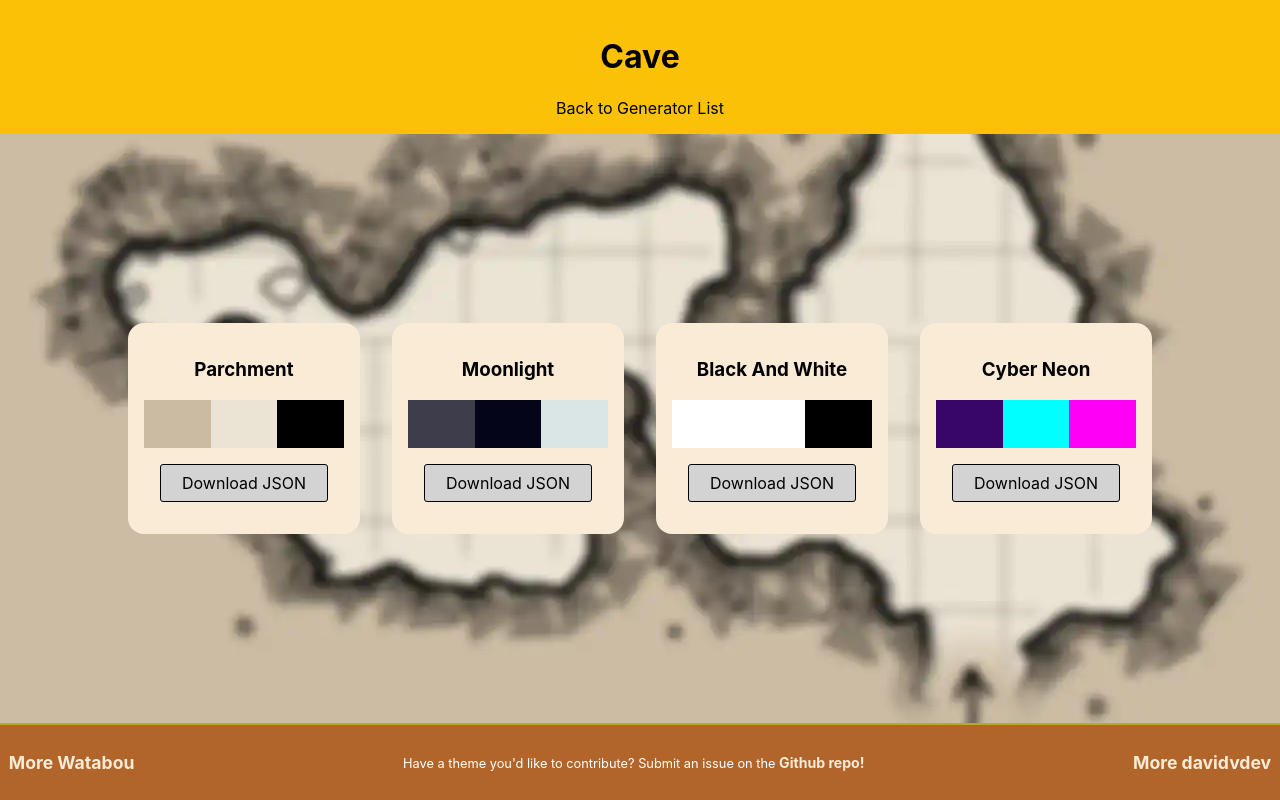
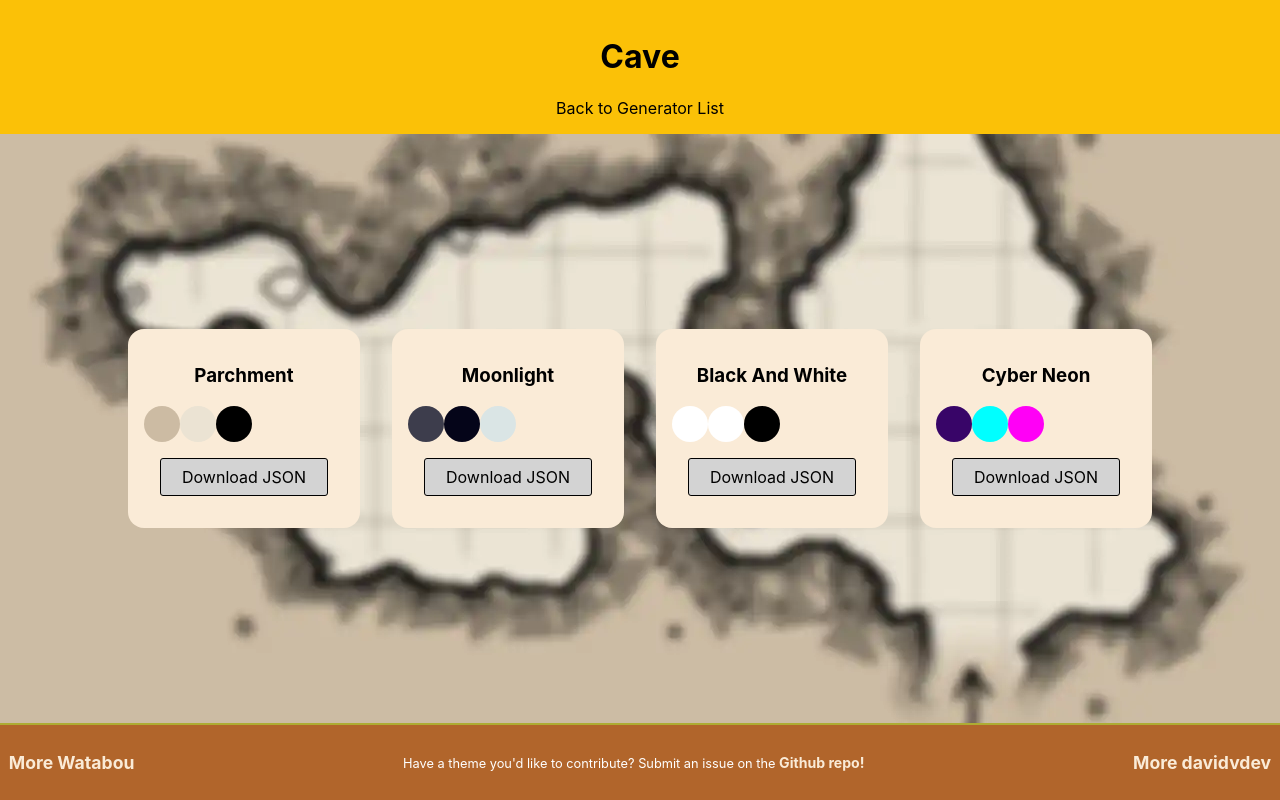
Before and after one commit to davidvdev/watabouthis, a React (Vite) app: page /cave in a window 1280 px wide. Built offline with nearby package versions, Linux system fonts and the light colour scheme.

Commit message:
color blocks to color dots

```diff
--- a/src/App.css
+++ b/src/App.css
@@ -132,11 +132,14 @@ footer a:hover, header a:hover {
 .ColorPreviews {
   display: flex;
   flex: auto;
-  min-height: 3em;
+  flex-wrap: wrap;
+  min-height: 1em;
 }
 
 .colorBlock {
-  flex: auto;
+  width: 36px;
+  height: 36px;
+  border-radius: 360px;
 }
 
 .download {
```
